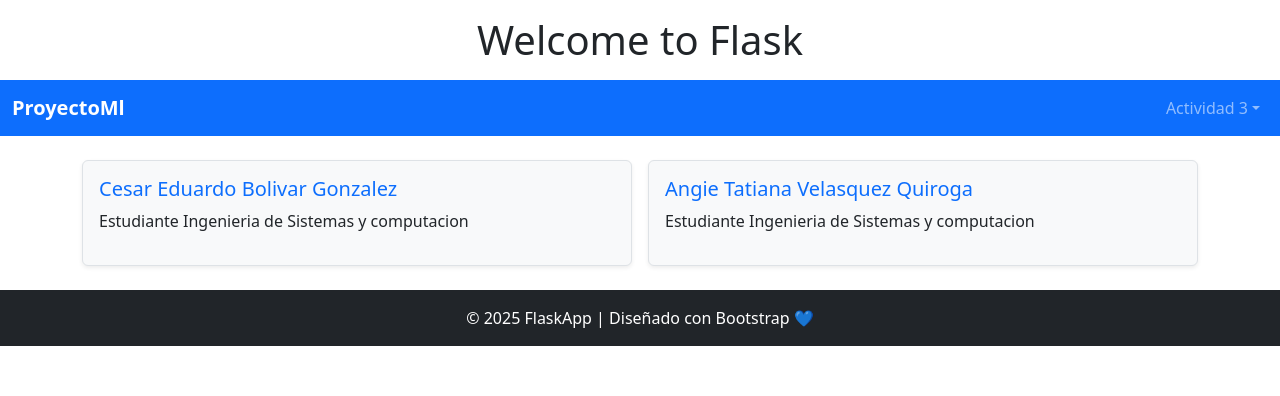
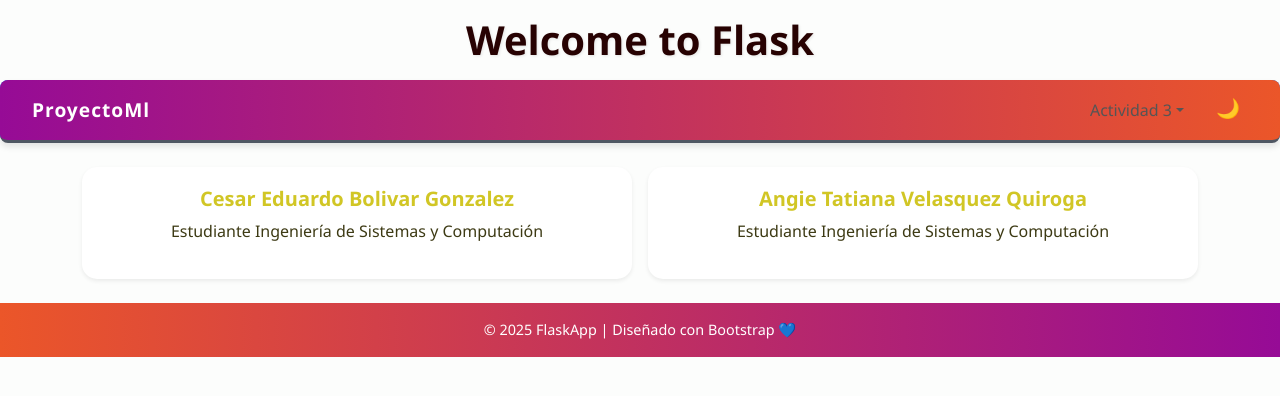
Before and after one commit to cebolivar/ProyectoML, a Flask app: page / in a window 1280 px wide. Shown: the top 396 px of the page. Run offline with Flask 3, Linux system fonts and the light colour scheme.

Commit message:
style html

```diff
--- /dev/null
+++ b/static/apa.css
@@ -0,0 +1,66 @@
+body {
+    background-color: #f8f9fa; /* Un gris muy claro, similar al de Bootstrap */
+    font-family: 'Segoe UI', Tahoma, Geneva, Verdana, sans-serif;
+    color: #333;
+    margin: 0;
+    padding: 20px;
+}
+
+h1 {
+    text-align: center;
+    color: #007bff; /* Un azul brillante para el título principal */
+    margin-bottom: 25px;
+    font-size: 2.5em;
+    text-shadow: 1px 1px 2px rgba(0, 0, 0, 0.1);
+}
+.navbar {
+    border-radius: 8px;
+    box-shadow: 0 4px 6px rgba(0, 0, 0, 0.1);
+    background-color: #fff; /* Fondo blanco para la barra de navegación */
+    padding: 10px 20px;
+}
+
+.nav-link {
+    font-weight: 500;
+    color: #555 !important; /* Color de texto para los enlaces */
+    transition: color 0.3s ease;
+}
+
+.nav-link:hover {
+    color: #007bff !important; /* Cambia de color al pasar el cursor */
+}
+
+.dropdown-menu {
+    border: none;
+    box-shadow: 0 4px 10px rgba(0, 0, 0, 0.15);
+    border-radius: 8px;
+    padding: 10px 0;
+}
+
+.dropdown-item {
+    font-size: 0.95em;
+    color: #333;
+    padding: 8px 20px;
+    transition: background-color 0.2s ease;
+}
+
+.dropdown-item:hover {
+    background-color: #e9ecef; /* Un gris muy claro al pasar el cursor */
+    color: #007bff;
+}
+.card {
+    border: none;
+    border-radius: 15px;
+    box-shadow: 0 4px 8px rgba(0, 0, 0, 0.1);
+    transition: transform 0.2s ease, box-shadow 0.2s ease;
+}
+
+.card:hover {
+    transform: translateY(-5px);
+    box-shadow: 0 6px 12px rgba(0, 0, 0, 0.2);
+}
+
+.card-title {
+    font-weight: 600;
+    color: #007bff; /* Un azul brillante para los títulos de las tarjetas */
+}
--- /dev/null
+++ b/static/style.css
@@ -0,0 +1,115 @@
+/* ====== Estilos Generales ====== */
+body {
+  background: #fcfdfc;
+  font-family: "Segoe UI", Tahoma, Geneva, Verdana, sans-serif;
+  margin: 0;
+  padding: 0;
+  transition: all 0.3s ease;
+}
+
+h1 {
+  font-weight: bold;
+  color: #270202;
+  text-shadow: 1px 1px 3px rgba(0, 0, 0, 0.1);
+  transition: color 0.3s ease;
+}
+
+/* Navbar */
+.navbar {
+  background: linear-gradient(90deg, #960b96, #eb5629);
+  border-bottom: 3px solid #4f5763;
+  transition: background 0.3s ease, border 0.3s ease;
+}
+
+.navbar-brand {
+  font-size: 1.2rem;
+  letter-spacing: 1px;
+}
+
+/* Botón dark mode */
+#darkModeToggle {
+  border: none;
+  background: transparent;
+  color: rgb(240, 236, 236);
+  font-size: 1.2rem;
+  cursor: pointer;
+  transition: transform 0.2s ease;
+}
+
+#darkModeToggle:hover {
+  transform: scale(1.2);
+}
+
+/* Tarjetas */
+.card-custom {
+  background: white;
+  border: none;
+  border-radius: 15px;
+  padding: 20px;
+  transition: all 0.3s ease;
+  text-align: center;
+}
+
+.card-custom:hover {
+  transform: translateY(-5px);
+  box-shadow: 0px 5px 20px rgba(0,0,0,0.15);
+}
+
+.card-custom h5 {
+  color: #d1c625;
+  font-weight: 600;
+  transition: color 0.3s ease;
+}
+
+.card-custom p {
+  color: #3d3a14;
+  margin-top: 5px;
+  transition: color 0.3s ease;
+}
+
+/* Footer */
+footer {
+  background: linear-gradient(90deg, #eb5629, #960b96);
+  color: white;
+  padding: 15px 0;
+  text-align: center;
+  transition: background 0.3s ease;
+}
+
+footer p {
+  margin: 0;
+  font-size: 0.9rem;
+}
+
+/* ====== DARK MODE ====== */
+body.dark-mode {
+  background: #1e1e2e;
+  color: #e2e2e2;
+}
+
+body.dark-mode h1 {
+  color: #4dabf7;
+}
+
+body.dark-mode .navbar {
+  background: #111827 !important;
+  border-bottom: 3px solid #4dabf7;
+}
+
+body.dark-mode .card-custom {
+  background: #2a2a3d;
+  color: #e2e2e2;
+  box-shadow: none;
+}
+
+body.dark-mode .card-custom h5 {
+  color: #4dabf7;
+}
+
+body.dark-mode .card-custom p {
+  color: #c9c9d1;
+}
+
+body.dark-mode footer {
+  background: linear-gradient(90deg, #4dabf7, #8b5cf6);
+}
--- a/templates/index.html
+++ b/templates/index.html
@@ -1,17 +1,22 @@
 <!DOCTYPE html>
 <html lang="en">
-    <link href="https://cdn.jsdelivr.net/npm/bootstrap@5.3.5/dist/css/bootstrap.min.css" rel="stylesheet">
 <head>
   <meta charset="UTF-8">
   <meta name="viewport" content="width=device-width, initial-scale=1.0">
   <title>ProyectoML</title>
+
+  <!-- Bootstrap -->
+  <link href="https://cdn.jsdelivr.net/npm/bootstrap@5.3.5/dist/css/bootstrap.min.css" rel="stylesheet">
+
+  <!-- Tus estilos -->
   <link rel="stylesheet" href="{{url_for('static', filename='apa.css')}}">
   <link rel="stylesheet" href="{{url_for('static', filename='style.css')}}">
 </head>
 <body>
+  <!-- Título -->
   <h1 class="text-center my-3">Welcome to {{name}}</h1>
 
-  <!-- Navbar con colores Bootstrap -->
+  <!-- Navbar -->
   <nav class="navbar navbar-expand-lg navbar-dark bg-primary">
     <div class="container-fluid">
       <a class="navbar-brand fw-bold" href="#">ProyectoMl</a>
@@ -26,40 +31,68 @@
           <li class="nav-item dropdown">
             <a class="nav-link dropdown-toggle" href="#" role="button" data-bs-toggle="dropdown">Actividad 3</a>
             <ul class="dropdown-menu">
-              <li><a class="dropdown-item" href="#">casuistica</a></li>
-              <li><a class="dropdown-item" href="#">Proyecto </a></li>
-
+              <li><a class="dropdown-item" href="#">Casuística</a></li>
+              <li><a class="dropdown-item" href="#">Proyecto</a></li>
             </ul>
           </li>
 
+          <!-- Botón Dark Mode -->
+          <li class="nav-item ms-3">
+            <button id="darkModeToggle" class="btn btn-sm btn-light">🌙</button>
+          </li>
         </ul>
       </div>
     </div>
   </nav>
 
-  <!-- Contenido con dos columnas en PC y una en celular -->
+  <!-- Contenido -->
   <div class="container my-4">
     <div class="row g-3">
       <div class="col-md-6 col-12">
-        <div class="p-3 bg-light border rounded shadow-sm">
-          <h5 class="text-primary">Cesar Eduardo Bolivar Gonzalez</h5>
-          <p>Estudiante Ingenieria de Sistemas y computacion</p>
+        <div class="card-custom shadow-sm">
+          <h5>Cesar Eduardo Bolivar Gonzalez</h5>
+          <p>Estudiante Ingeniería de Sistemas y Computación</p>
         </div>
       </div>
       <div class="col-md-6 col-12">
-        <div class="p-3 bg-light border rounded shadow-sm">
-          <h5 class="text-primary">Angie Tatiana Velasquez Quiroga</h5>
-          <p>Estudiante Ingenieria de Sistemas y computacion</p>
+        <div class="card-custom shadow-sm">
+          <h5>Angie Tatiana Velasquez Quiroga</h5>
+          <p>Estudiante Ingeniería de Sistemas y Computación</p>
         </div>
       </div>
     </div>
   </div>
 
   <!-- Footer -->
-  <footer class="bg-dark text-white text-center py-3 mt-4">
+  <footer class="text-white text-center py-3 mt-4">
     <p class="mb-0">© 2025 FlaskApp | Diseñado con Bootstrap 💙</p>
   </footer>
 
+  <!-- Bootstrap JS -->
   <script src="https://cdn.jsdelivr.net/npm/bootstrap@5.3.0/dist/js/bootstrap.bundle.min.js"></script>
+
+  <!-- Script Dark Mode -->
+  <script>
+    const toggleBtn = document.getElementById("darkModeToggle");
+    const body = document.body;
+
+    // Revisar preferencia previa
+    if (localStorage.getItem("dark-mode") === "enabled") {
+      body.classList.add("dark-mode");
+      toggleBtn.textContent = "☀️";
+    }
+
+    toggleBtn.addEventListener("click", () => {
+      body.classList.toggle("dark-mode");
+
+      if (body.classList.contains("dark-mode")) {
+        localStorage.setItem("dark-mode", "enabled");
+        toggleBtn.textContent = "☀️";
+      } else {
+        localStorage.setItem("dark-mode", "disabled");
+        toggleBtn.textContent = "🌙";
+      }
+    });
+  </script>
 </body>
 </html>
```
Lines whose indentation alone changed are shown as unchanged.
